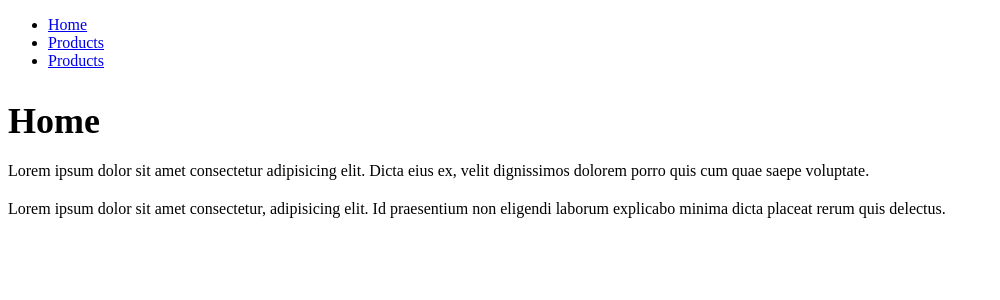
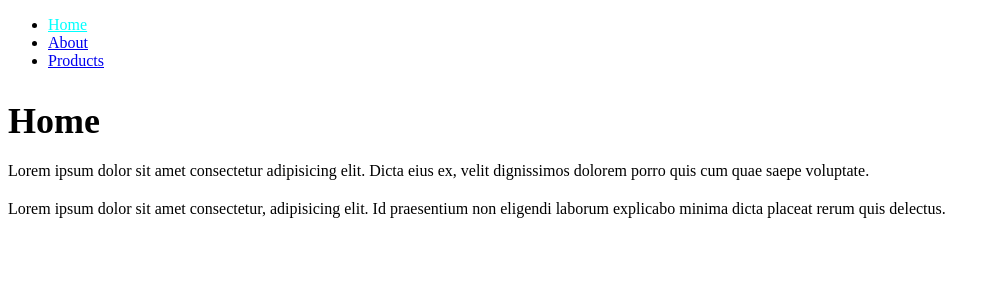
Before and after one commit to MichelNassarleb/NuxtJs, a Nuxt app: page / in a window 1280 px wide. Shown: the top 300 px of the page, without its empty margins (0-1000 px from the left). Built offline with nearby package versions, Linux system fonts and the light colour scheme.

Commit message:
added layouts

```diff
--- /dev/null
+++ b/layouts/default.vue
@@ -0,0 +1,32 @@
+<template>
+    <div>
+      <header>
+        <nav>
+          <ul>
+            <li>
+              <!-- NuxtLink gives you the ability to navigate to new screens without making extra requests to the server if it's not needed
+              which makes your web app much more performant and scalable-->
+
+              <NuxtLink to="/">Home</NuxtLink>
+            </li>
+            <li>
+              <NuxtLink to="/about">About</NuxtLink>
+            </li>
+            <li>
+              <NuxtLink to="/products">Products</NuxtLink>
+            </li>
+          </ul>
+        </nav>
+      </header>
+      <div>
+        <slot />
+      </div>
+      </div>
+  </template>
+
+  <script setup></script>
+  <style scoped>
+.router-link-exact-active {
+    color:aqua;
+}
+  </style>
--- a/pages/index.vue
+++ b/pages/index.vue
@@ -1,23 +1,5 @@
 <template>
   <div>
-    <header>
-      <nav>
-        <ul>
-          <li>
-            <!-- NuxtLink gives you the ability to navigate to new screens without making extra requests to the server if it's not needed
-which makes your web app much more performant and scalable-->
-
-            <NuxtLink to="/">Home</NuxtLink>
-          </li>
-          <li>
-            <NuxtLink to="products/">Products</NuxtLink>
-          </li>
-          <li>
-            <NuxtLink to="products/">Products</NuxtLink>
-          </li>
-        </ul>
-      </nav>
-    </header>
     <h2>Home</h2>
     <p>
       Lorem ipsum dolor sit amet consectetur adipisicing elit. Dicta eius ex,
```
